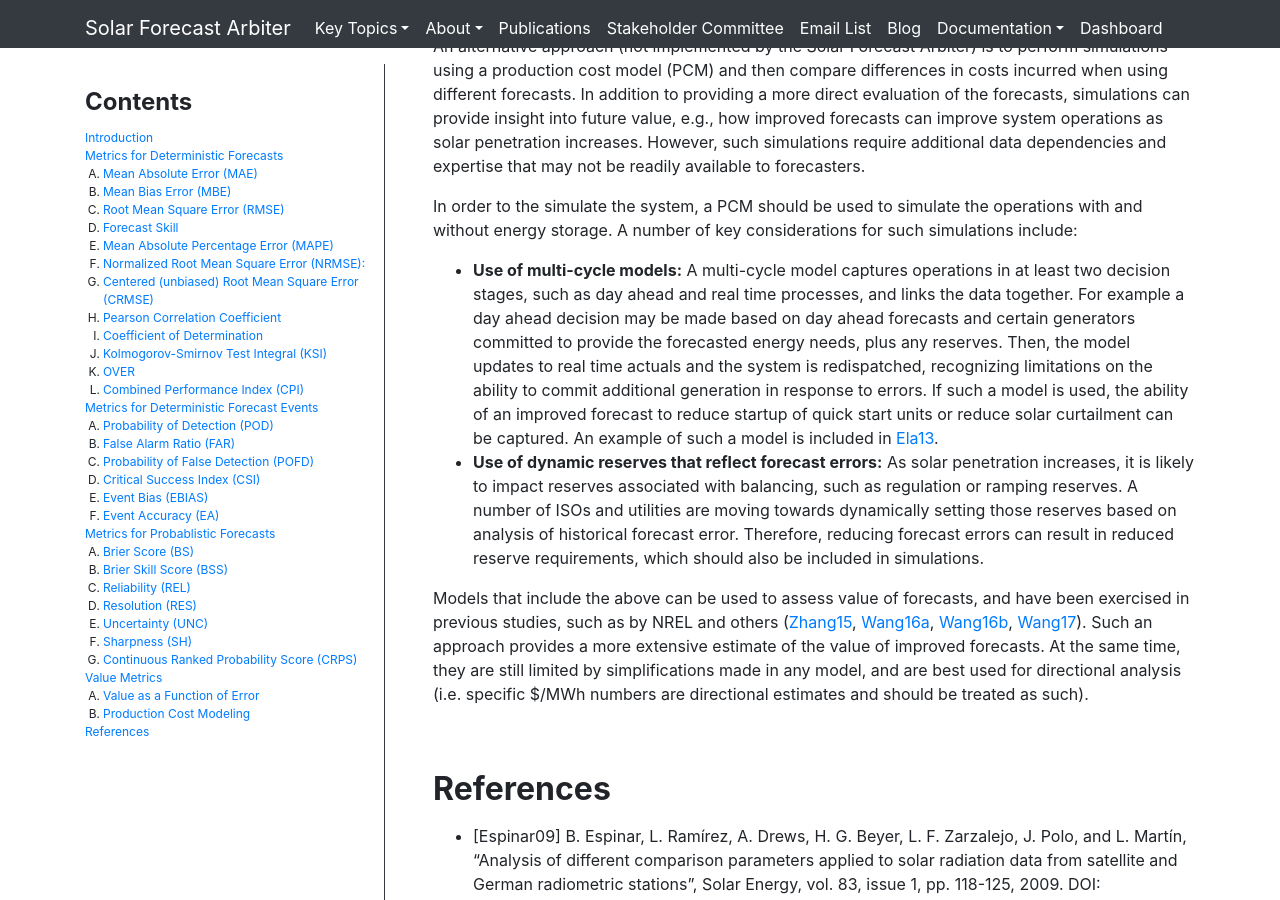
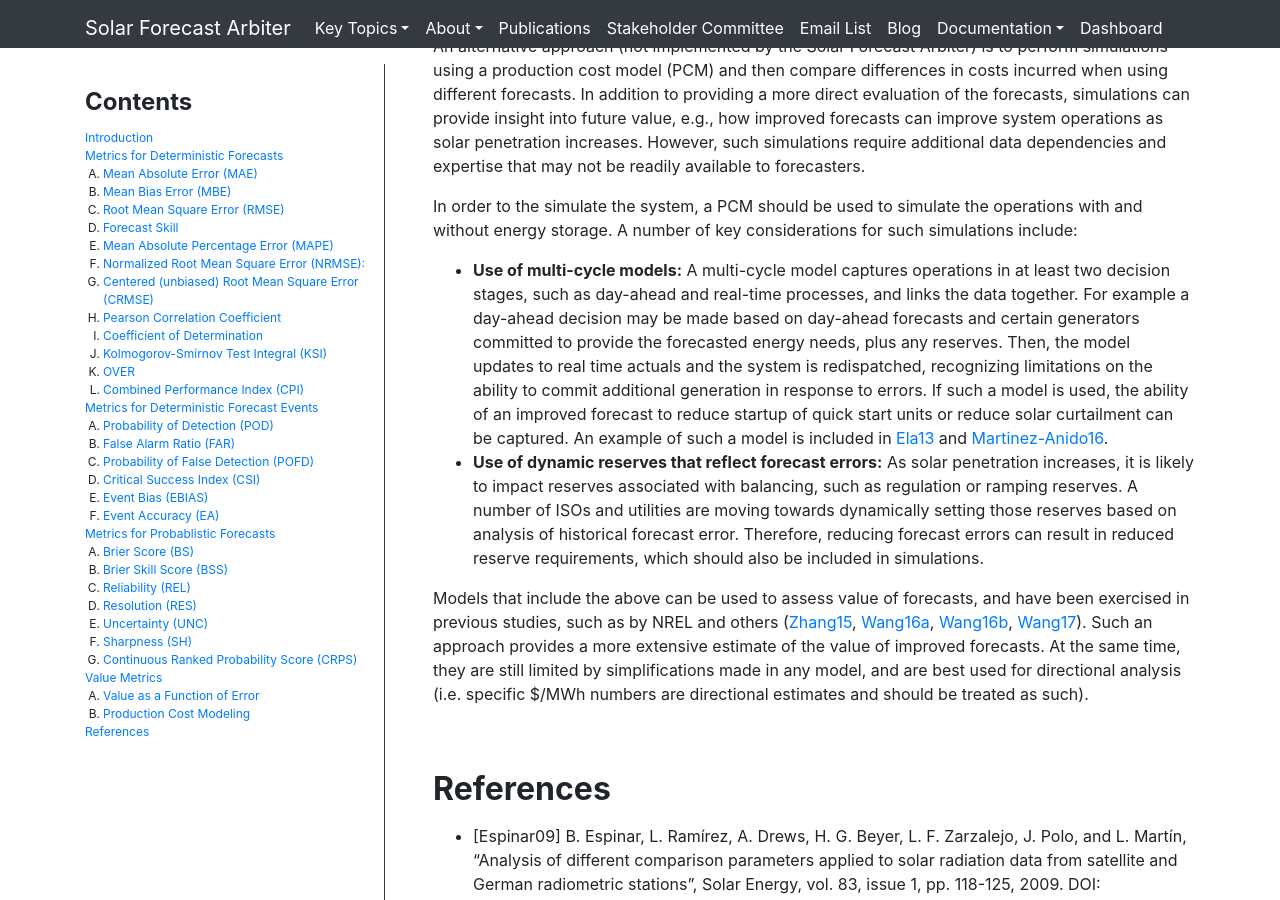
Before and after one commit to SolarArbiter/SolarArbiter.github.io, a Jekyll site: the page built from metrics.md, in a window 1280 px wide and 900 px high, scrolled down 10272 px. Built offline with Jekyll 4.4.1, drawn with Linux system fonts in a browser that asks for light colours; formulas are drawn with MathJax 3; our own code applies the rules of GitHub Pages for plain Markdown files.

Commit message:
metrics: reference Martinez-Anido et al. (2016) in cost metrics

```diff
--- a/metrics.md
+++ b/metrics.md
@@ -344,7 +344,7 @@ An alternative approach (not implemented by the Solar Forecast Arbiter) is to pe
 
 In order to the simulate the system, a PCM should be used to simulate the operations with and without energy storage. A number of key considerations for such simulations include:
 
-- **Use of multi-cycle models:** A multi-cycle model captures operations in at least two decision stages, such as day ahead and real time processes, and links the data together. For example a day ahead decision may be made based on day ahead forecasts and certain generators committed to provide the forecasted energy needs, plus any reserves. Then, the model updates to real time actuals and the system is redispatched, recognizing limitations on the ability to commit additional generation in response to errors. If such a model is used, the ability of an improved forecast to reduce startup of quick start units or reduce solar curtailment can be captured.  An example of such a model is included in [Ela13](#ref-ela13).
+- **Use of multi-cycle models:** A multi-cycle model captures operations in at least two decision stages, such as day-ahead and real-time processes, and links the data together. For example a day-ahead decision may be made based on day-ahead forecasts and certain generators committed to provide the forecasted energy needs, plus any reserves. Then, the model updates to real time actuals and the system is redispatched, recognizing limitations on the ability to commit additional generation in response to errors. If such a model is used, the ability of an improved forecast to reduce startup of quick start units or reduce solar curtailment can be captured. An example of such a model is included in [Ela13](#ref-ela13) and [Martinez-Anido16](#ref-martinez-anido16).
 - **Use of dynamic reserves that reflect forecast errors:** As solar penetration increases, it is likely to impact reserves associated with balancing, such as regulation or ramping reserves. A number of ISOs and utilities are moving towards dynamically setting those reserves based on analysis of historical forecast error. Therefore, reducing forecast errors can result in reduced reserve requirements, which should also be included in simulations.
 
 Models that include the above can be used to assess value of forecasts, and have been exercised in previous studies, such as by NREL and others ([Zhang15](#ref-zhang15), [Wang16a](#ref-wang16a), [Wang16b](#ref-wang16b), [Wang17](#ref-wang17)). Such an approach provides a more extensive estimate of the value of improved forecasts. At the same time, they are still limited by simplifications made in any model, and are best used for directional analysis (i.e. specific $/MWh numbers are directional estimates and should be treated as such).
```
